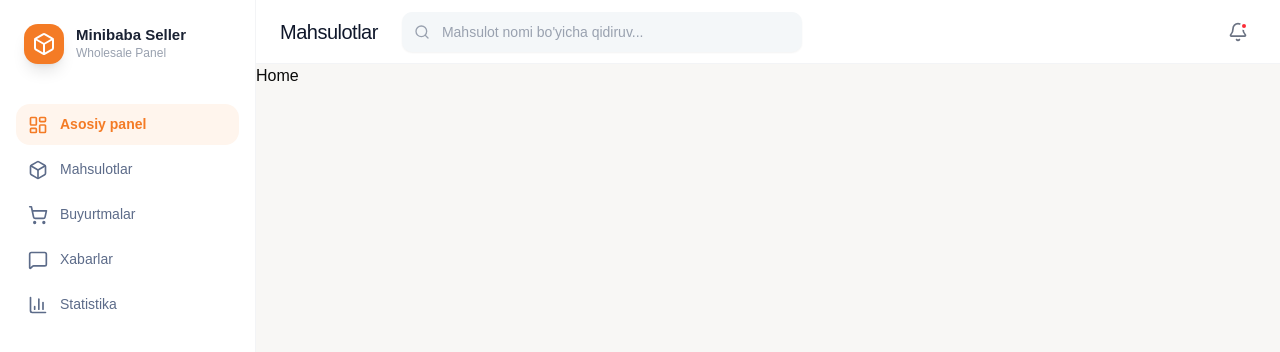
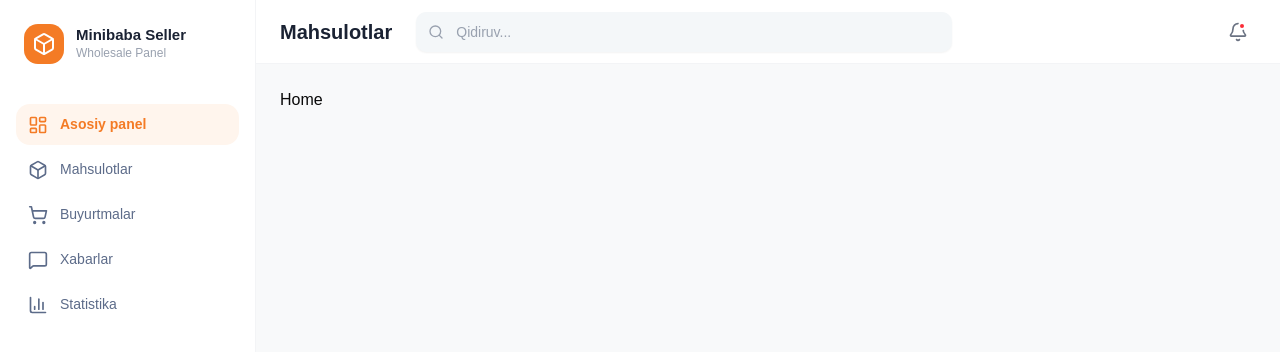
Before and after one commit to Fazliddin1125/minibaba-admin, a React (Vite) app: page / in a window 1280 px wide. Shown: the top 352 px of the page. Built offline with nearby package versions, Linux system fonts and the light colour scheme.

Commit message:
responsive qilib qoydim navbar sidebar

```diff
--- a/src/App.tsx
+++ b/src/App.tsx
@@ -1,34 +1,41 @@
-
-import Navbar from "./components/shared/navbar";
-import Sidebar from "./components/shared/sidebar";
-import Home from "./pages/Home"
-import Messages from "./pages/Messages";
-import Orders from "./pages/Orders";
-import Products from "./pages/Products"
 import { Routes, Route } from "react-router-dom";
 
+import Home from "./pages/Home";
+import Products from "./pages/Products";
+import Orders from "./pages/Orders";
+import Messages from "./pages/Messages";
+import Sidebar from "./components/shared/sidebar";
+import Navbar from "./components/shared/navbar";
+
+function App() {
+  return (
+    <div className="h-screen w-full bg-background font-sans text-foreground overflow-hidden">
+      <div className="flex h-full w-full">
+
+        <div className="hidden md:flex h-full">
+          <Sidebar />
+        </div>
 
 
-const App = () => {
-  return (
-    <div className="min-h-screen h-screen  bg-background font-sans text-foreground">
-      <div className="flex flex-col  mx-auto  h-full">
-        <div className="flex flex-1 w-full  justify-center item-start">
-          <Sidebar />
-          <div className="flex-1 flex-col w-full">
-            <Navbar />
+        <div className="flex-1 flex flex-col h-full min-w-0">
+
+
+          <Navbar />
+
+
+          <main className="flex-1 overflow-y-auto p-4 md:p-6 bg-[#f8f9fa]">
             <Routes>
               <Route path="/" element={<Home />} />
               <Route path="/products" element={<Products />} />
               <Route path="/orders" element={<Orders />} />
-              <Route path="/messages" element={<Messages/>} />
+              <Route path="/messages" element={<Messages />} />
             </Routes>
-          </div>
+          </main>
         </div>
 
       </div>
     </div>
-  )
+  );
 }
 
-export default App
+export default App;
--- a/src/components/shared/navbar.tsx
+++ b/src/components/shared/navbar.tsx
@@ -1,33 +1,58 @@
-import { Search, Bell } from "lucide-react";
+import { Search, Bell, Menu } from "lucide-react";
 import { Input } from "@/components/ui/input";
+import { Sheet, SheetContent, SheetTrigger } from "@/components/ui/sheet";
+import Sidebar from "./sidebar";
+
 
 export default function Navbar() {
   return (
-    <header className="w-full bg-white border-b border-gray-100 px-6 h-16 flex items-center justify-between sticky top-0 z-50">
+    <header className="w-full bg-white border-b border-gray-100 px-4 md:px-6 h-16 flex items-center justify-between sticky top-0 z-50 font-sans">
 
-      <div className="flex items-center gap-6">
-        <div className="text-[20px] f tracking-tight text-[#0F172A] antialiased">
-          Mahsulotlar
+      {/* Chap tomondagi blok: Menu + Sarlavha + Input bitta divda */}
+      <div className="flex items-center gap-4 md:gap-8 flex-1">
+
+        {/* Mobil menyu tugmasi (faqat sm ekranlarda) */}
+        <div className="md:hidden flex items-center">
+          <Sheet>
+            <SheetTrigger asChild>
+              <button className="p-1 hover:bg-gray-100 rounded-lg transition-colors">
+                <Menu className="w-6 h-6 text-gray-600" />
+              </button>
+            </SheetTrigger>
+            <SheetContent side="left" className="p-0 w-64 border-none">
+              <Sidebar isMobile={true} />
+            </SheetContent>
+          </Sheet>
         </div>
 
 
-        <div className="relative w-[400px]">
-          <Search className="absolute left-3 top-1/2 -translate-y-1/2 w-4 h-4 text-gray-400" />
-          <Input
-            className="pl-10 bg-[#f4f7f9] border-none h-10 rounded-lg placeholder:text-gray-400 text-[14px]"
-            placeholder="Mahsulot nomi bo'yicha qidiruv..."
-          />
+        <div className="flex items-center gap-6 w-full max-w-2xl">
+          <h1 className="text-[18px] hidden md:block md:text-[20px] font-semibold text-[#1a2233] whitespace-nowrap antialiased">
+            Mahsulotlar
+          </h1>
+
+
+          <div className="relative flex-1 group ">
+            <Search className="absolute left-3 top-1/2 -translate-y-1/2 w-4 h-4 text-gray-400 group-focus-within:text-[#f47b25] transition-colors" />
+            <Input
+              type="text"
+              placeholder="Qidiruv..."
+              className="w-full pl-10 bg-[#f4f7f9] border-none focus-visible:ring-1 focus-visible:ring-orange-200 placeholder:text-gray-400 text-[14px] h-10 rounded-lg"
+            />
+          </div>
         </div>
       </div>
 
 
-      <div className="flex items-center gap-4">
-        <button className="p-2 hover:bg-gray-100 rounded-full transition-colors relative">
-          <Bell className="w-5 h-5 text-gray-500" />
-
-          <span className="absolute top-2 right-2 w-2 h-2 bg-red-500 rounded-full border-2 border-white"></span>
+      <div className="flex items-center ml-4">
+        <button className="p-2 hover:bg-gray-100 rounded-full transition-colors relative group">
+          <Bell className="w-5 h-5 text-gray-500 group-hover:text-[#1a2233]" />
+          <span className="absolute top-2 right-2.5 w-2 h-2 bg-red-500 rounded-full border-2 border-white"></span>
         </button>
       </div>
+
+
+
     </header>
   );
 }
--- a/src/components/shared/sidebar.tsx
+++ b/src/components/shared/sidebar.tsx
@@ -1,4 +1,4 @@
-import { NavLink } from "react-router-dom"; // Link o'rniga NavLink
+import { NavLink } from "react-router-dom";
 import { LayoutDashboard, Box, ShoppingCart, MessageSquare, BarChart3 } from "lucide-react";
 import { cn } from "@/lib/utils";
 
@@ -10,21 +10,28 @@ const menuItems = [
   { icon: BarChart3, label: "Statistika", href: "/statistics" },
 ];
 
-export default function Sidebar() {
+type SidebarProps ={
+  isMobile?: boolean;
+}
+
+export default function Sidebar({ isMobile }: SidebarProps) {
   return (
-    <aside className="w-64 h-full bg-white border-r border-gray-100 flex flex-col py-6 px-4">
-      {/* Logo qismi */}
+    <aside className={cn(
+      "w-64 h-full bg-white flex flex-col py-6 px-4 font-sans",
+      !isMobile && "border-r border-gray-100"
+    )}>
+
       <div className="flex items-center gap-3 px-2 mb-10">
-        <div className="w-10 h-10 bg-[#f47b25] rounded-xl flex items-center justify-center shadow-lg">
+        <div className="w-10 h-10 bg-[#f47b25] rounded-xl flex items-center justify-center ">
           <Box className="text-white w-6 h-6" />
         </div>
         <div>
-          <h2 className="text-[15px] font-bold text-[#1a2233] leading-tight font-sans">Minibaba Seller</h2>
-          <p className="text-[12px] text-gray-400 font-sans">Wholesale Panel</p>
+          <h2 className="text-[15px] font-bold text-[#1a2233] leading-tight">Minibaba Seller</h2>
+          <p className="text-[12px] text-gray-400">Wholesale Panel</p>
         </div>
       </div>
 
-      {/* Menyu elementlari */}
+
       <nav className="flex flex-col gap-1">
         {menuItems.map((item) => (
           <NavLink
@@ -32,22 +39,22 @@ export default function Sidebar() {
             to={item.href}
             className={({ isActive }) =>
               cn(
-                "flex items-center gap-3 px-3 py-2.5 rounded-xl transition-all duration-200 group font-sans",
+                "flex items-center gap-3 px-3 py-2.5 rounded-xl transition-all duration-200 group",
                 isActive
-                  ? "bg-[#fff5ed] text-[#f47b25]" // Active bo'lganda sarg'ish fon
-                  : "text-[#5c6b89] hover:bg-gray-50" // Active bo'lmaganda oddiy holat
+                  ? "bg-[#fff5ed] text-[#f47b25]"
+                  : "text-[#5c6b89] hover:bg-gray-50"
               )
             }
           >
             {({ isActive }) => (
               <>
                 <item.icon className={cn(
-                  "w-5 h-5",
+                  "w-5 h-5 transition-colors",
                   isActive ? "text-[#f47b25]" : "text-[#5c6b89] group-hover:text-[#1a2233]"
                 )} />
                 <span className={cn(
-                  "text-[14px] font-medium",
-                  isActive ? "font-semibold" : ""
+                  "text-[14px] font-medium transition-all",
+                  isActive ? "font-bold" : "group-hover:translate-x-1"
                 )}>
                   {item.label}
                 </span>
@@ -56,6 +63,8 @@ export default function Sidebar() {
           </NavLink>
         ))}
       </nav>
+
+
     </aside>
   );
 }
--- /dev/null
+++ b/src/components/ui/sheet.tsx
@@ -0,0 +1,141 @@
+import * as React from "react"
+import { XIcon } from "lucide-react"
+import { Dialog as SheetPrimitive } from "radix-ui"
+
+import { cn } from "@/lib/utils"
+
+function Sheet({ ...props }: React.ComponentProps<typeof SheetPrimitive.Root>) {
+  return <SheetPrimitive.Root data-slot="sheet" {...props} />
+}
+
+function SheetTrigger({
+  ...props
+}: React.ComponentProps<typeof SheetPrimitive.Trigger>) {
+  return <SheetPrimitive.Trigger data-slot="sheet-trigger" {...props} />
+}
+
+function SheetClose({
+  ...props
+}: React.ComponentProps<typeof SheetPrimitive.Close>) {
+  return <SheetPrimitive.Close data-slot="sheet-close" {...props} />
+}
+
+function SheetPortal({
+  ...props
+}: React.ComponentProps<typeof SheetPrimitive.Portal>) {
+  return <SheetPrimitive.Portal data-slot="sheet-portal" {...props} />
+}
+
+function SheetOverlay({
+  className,
+  ...props
+}: React.ComponentProps<typeof SheetPrimitive.Overlay>) {
+  return (
+    <SheetPrimitive.Overlay
+      data-slot="sheet-overlay"
+      className={cn(
+        "data-[state=open]:animate-in data-[state=closed]:animate-out data-[state=closed]:fade-out-0 data-[state=open]:fade-in-0 fixed inset-0 z-50 bg-black/50",
+        className
+      )}
+      {...props}
+    />
+  )
+}
+
+function SheetContent({
+  className,
+  children,
+  side = "right",
+  showCloseButton = true,
+  ...props
+}: React.ComponentProps<typeof SheetPrimitive.Content> & {
+  side?: "top" | "right" | "bottom" | "left"
+  showCloseButton?: boolean
+}) {
+  return (
+    <SheetPortal>
+      <SheetOverlay />
+      <SheetPrimitive.Content
+        data-slot="sheet-content"
+        className={cn(
+          "bg-background data-[state=open]:animate-in data-[state=closed]:animate-out fixed z-50 flex flex-col gap-4 shadow-lg transition ease-in-out data-[state=closed]:duration-300 data-[state=open]:duration-500",
+          side === "right" &&
+            "data-[state=closed]:slide-out-to-right data-[state=open]:slide-in-from-right inset-y-0 right-0 h-full w-3/4 border-l sm:max-w-sm",
+          side === "left" &&
+            "data-[state=closed]:slide-out-to-left data-[state=open]:slide-in-from-left inset-y-0 left-0 h-full w-3/4 border-r sm:max-w-sm",
+          side === "top" &&
+            "data-[state=closed]:slide-out-to-top data-[state=open]:slide-in-from-top inset-x-0 top-0 h-auto border-b",
+          side === "bottom" &&
+            "data-[state=closed]:slide-out-to-bottom data-[state=open]:slide-in-from-bottom inset-x-0 bottom-0 h-auto border-t",
+          className
+        )}
+        {...props}
+      >
+        {children}
+        {showCloseButton && (
+          <SheetPrimitive.Close className="ring-offset-background focus:ring-ring data-[state=open]:bg-secondary absolute top-4 right-4 rounded-xs opacity-70 transition-opacity hover:opacity-100 focus:ring-2 focus:ring-offset-2 focus:outline-hidden disabled:pointer-events-none">
+            <XIcon className="size-4" />
+            <span className="sr-only">Close</span>
+          </SheetPrimitive.Close>
+        )}
+      </SheetPrimitive.Content>
+    </SheetPortal>
+  )
+}
+
+function SheetHeader({ className, ...props }: React.ComponentProps<"div">) {
+  return (
+    <div
+      data-slot="sheet-header"
+      className={cn("flex flex-col gap-1.5 p-4", className)}
+      {...props}
+    />
+  )
+}
+
+function SheetFooter({ className, ...props }: React.ComponentProps<"div">) {
+  return (
+    <div
+      data-slot="sheet-footer"
+      className={cn("mt-auto flex flex-col gap-2 p-4", className)}
+      {...props}
+    />
+  )
+}
+
+function SheetTitle({
+  className,
+  ...props
+}: React.ComponentProps<typeof SheetPrimitive.Title>) {
+  return (
+    <SheetPrimitive.Title
+      data-slot="sheet-title"
+      className={cn("text-foreground font-semibold", className)}
+      {...props}
+    />
+  )
+}
+
+function SheetDescription({
+  className,
+  ...props
+}: React.ComponentProps<typeof SheetPrimitive.Description>) {
+  return (
+    <SheetPrimitive.Description
+      data-slot="sheet-description"
+      className={cn("text-muted-foreground text-sm", className)}
+      {...props}
+    />
+  )
+}
+
+export {
+  Sheet,
+  SheetTrigger,
+  SheetClose,
+  SheetContent,
+  SheetHeader,
+  SheetFooter,
+  SheetTitle,
+  SheetDescription,
+}
```
